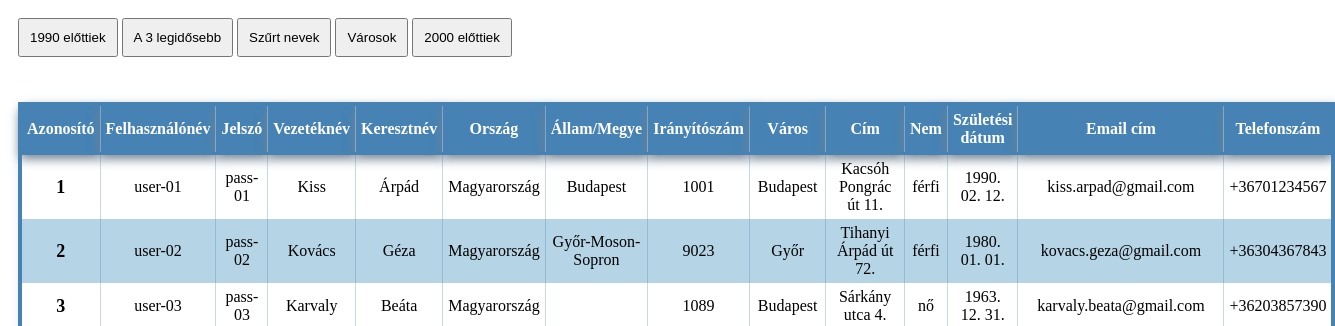
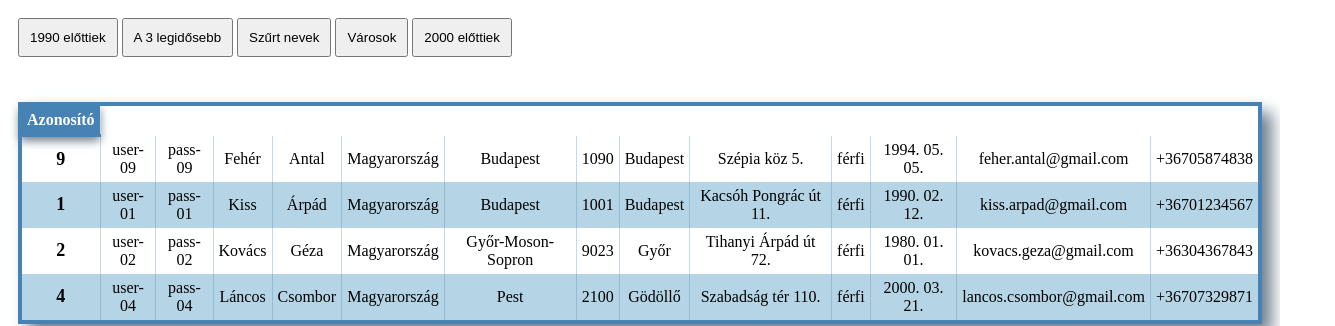
Before and after one commit to donip/felkeszules, a plain HTML site: page index.html in a window 1280 px wide. Both pictures are taken after a click on the button "Szűrt nevek". Shown: the top 326 px of the page, 1335 px wide, since content can reach past the window. Drawn offline with Linux system fonts and the light colour scheme.

Commit message:
Szurt nevek felkesz

```diff
--- a/index.html
+++ b/index.html
@@ -13,7 +13,7 @@
     <div class="button-div">
         <input type="button" value="1990 előttiek" id="button90">
         <input type="button" value="A 3 legidősebb" id="buttonEldest">
-        <input type="button" value="Szűrt nevek">
+        <input type="button" value="Szűrt nevek" id="betweenFilter">
         <input type="button" value="Városok">
         <input type="button" value="2000 előttiek">
     </div>
--- a/js/users.js
+++ b/js/users.js
@@ -31,6 +31,9 @@ function successAjax(xhttp) {
     });
     document.getElementById("buttonEldest").addEventListener("click", function () {
         eldest3(newData)
+    });
+    document.getElementById("betweenFilter").addEventListener("click", function () {
+        bornBetween(newData)
     });
     //bornBefore90(newData);
     /*
@@ -125,3 +128,19 @@ function sortStringsWithDotSort(data, key) {
     return data;
 
 }
+
+//-----------------------------------------------------------------
+
+function bornBetween(data) {
+    var sortedData = sortStringsWithDotSort(data, 'firstname');
+    var filteredData = [];
+    for (var i = 0; i < data.length; i++) {
+        if (parseInt(data[i].birthdate.substring(0, 4)) < 2001 && parseInt(data[i].birthdate.substring(0, 4)) > 1899 &&
+            data[i].sex === 'férfi' && data[i].state) {
+            filteredData.push(data[i]);
+        }
+    }
+    document.querySelector('#newthead').innerHTML = `<th>Azonosító</th>`;
+    document.querySelector('#newtbody').innerHTML = fillTableBody(filteredData);
+    // return filteredData;
+}
```
